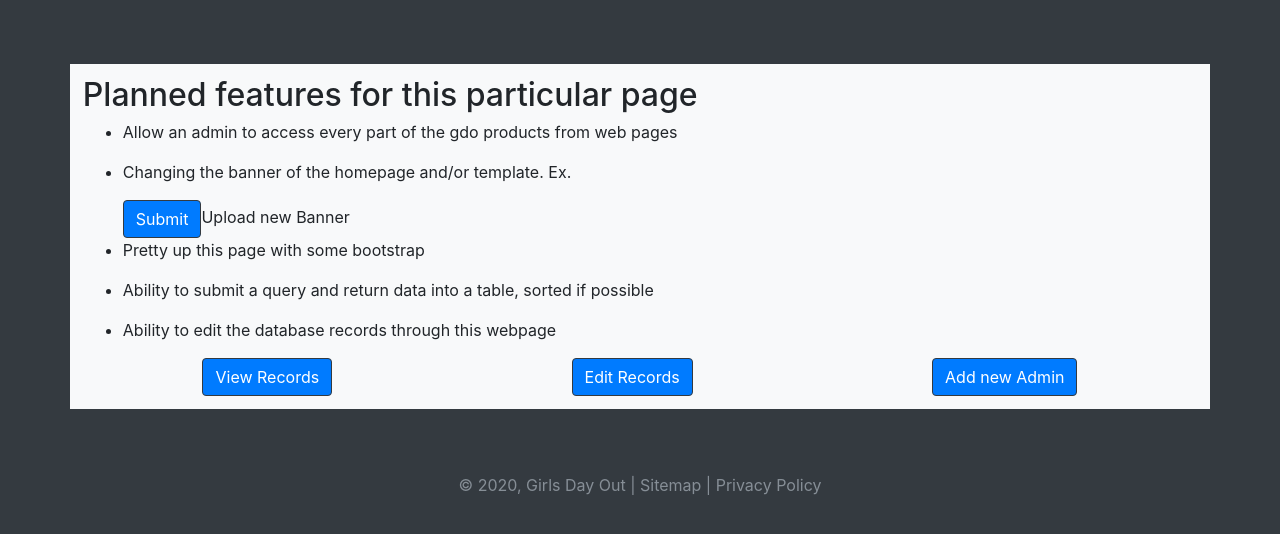
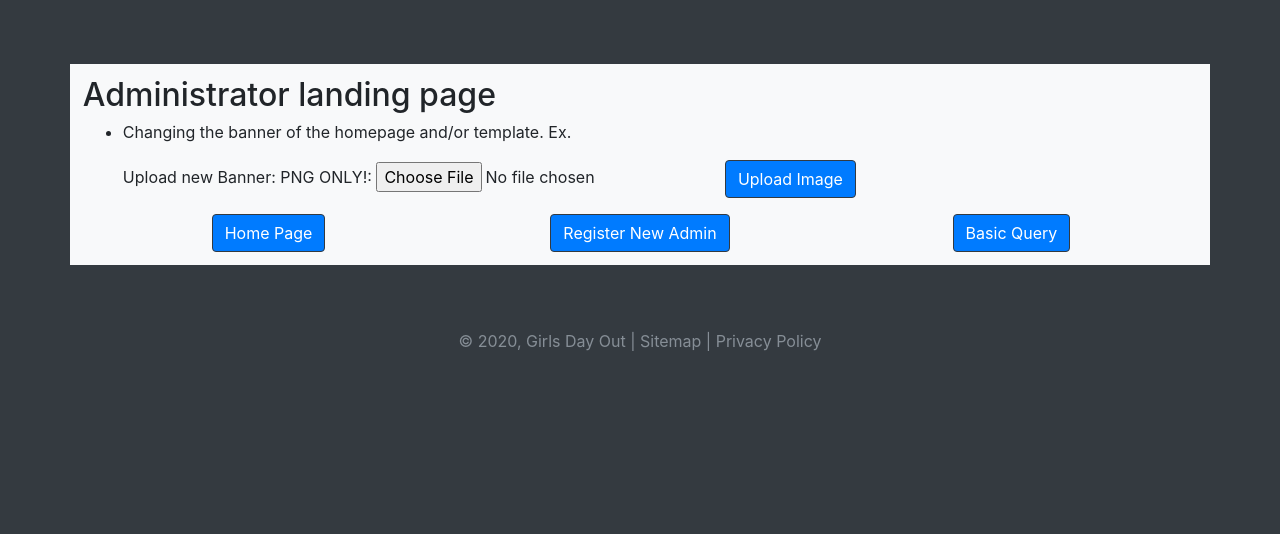
Before and after one commit to andersonjackson-ttc/gdo-camp, a PHP site: page / in a window 1280 px wide. Shown: the part 114-648 px from the top of the page. Run offline with PHP 8.4, Linux system fonts and the light colour scheme; the visitor is signed in with stand-in values (Sample User, id 1).

Commit message:
Add files via upload

```diff
--- a/gdo_admin_login/htdocs/index.php
+++ b/gdo_admin_login/htdocs/index.php
@@ -4,19 +4,19 @@ include_once("includes/header.php");
 include_once ('includes/frame.html');
 ?>
 
-	<h2>Planned features for this particular page</h2>
+	<h2>Administrator landing page</h2>
 	<ul>
-		<li><p>Allow an admin to access every part of the gdo products from web pages</p></li>
 		<li><p>Changing the banner of the homepage and/or template. Ex.</p></li>
-		<input class="btn btn-primary border border-dark" type="submit" value="Submit">Upload new Banner</input>
-		<li><p>Pretty up this page with some bootstrap</p></li>
-		<li><p>Ability to submit a query and return data into a table, sorted if possible</p></li>
-		<li><p>Ability to edit the database records through this webpage</p></li>
+		<form action="uploadBanner.php" method="post" enctype="multipart/form-data">
+			Upload new Banner: PNG ONLY!:
+			<input type="file" name="fileToUpload" id="fileToUpload">
+			<input class="btn btn-primary border border-dark" type="submit" value="Upload Image" name="submit"></input>
+		</form>
 	</ul>
-	<ul class="nav">
-		<a class="btn btn-primary nav-item m-auto border border-dark" href="fetch_applicants.php" role="button">View Records</a>
-		<a class="btn btn-primary nav-item m-auto border border-dark" href="" role="button">Edit Records</a>
-		<a class="btn btn-primary nav-item m-auto border border-dark" href="register.php" role="button">Add new Admin</a>
+	<ul class="nav nav-justified border-dark rounded">
+		<li class="nav-item m-auto"><a class="btn btn-primary border border-dark" href="index.php">Home Page</a></li>
+		<li class="nav-item m-auto"><a class="btn btn-primary border border-dark" href="register.php">Register New Admin</a></li>
+		<li class="nav-item m-auto"><a class="btn btn-primary border border-dark" href="fetch_applicants.php">Basic Query</a></li>
 	</ul>
 
 <?php include_once("includes/footer.html")?>
```
